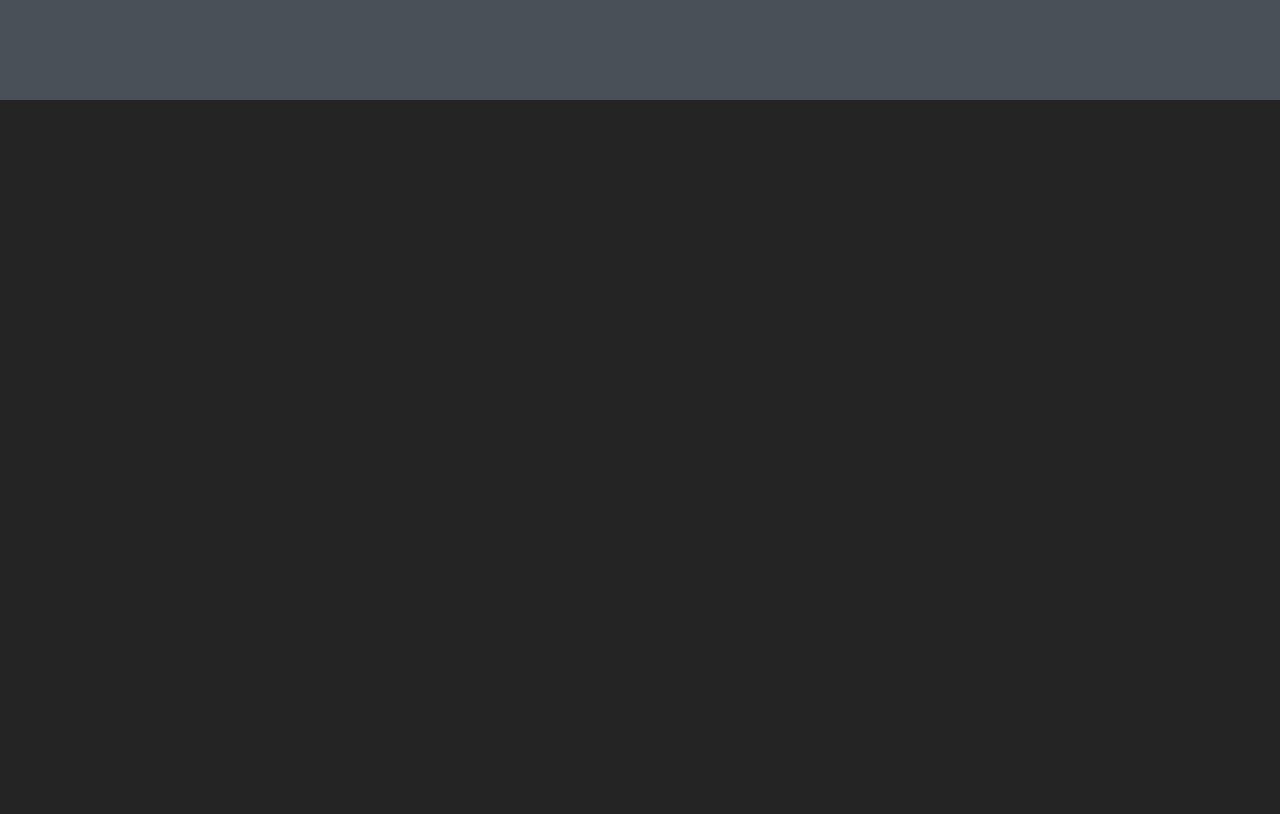
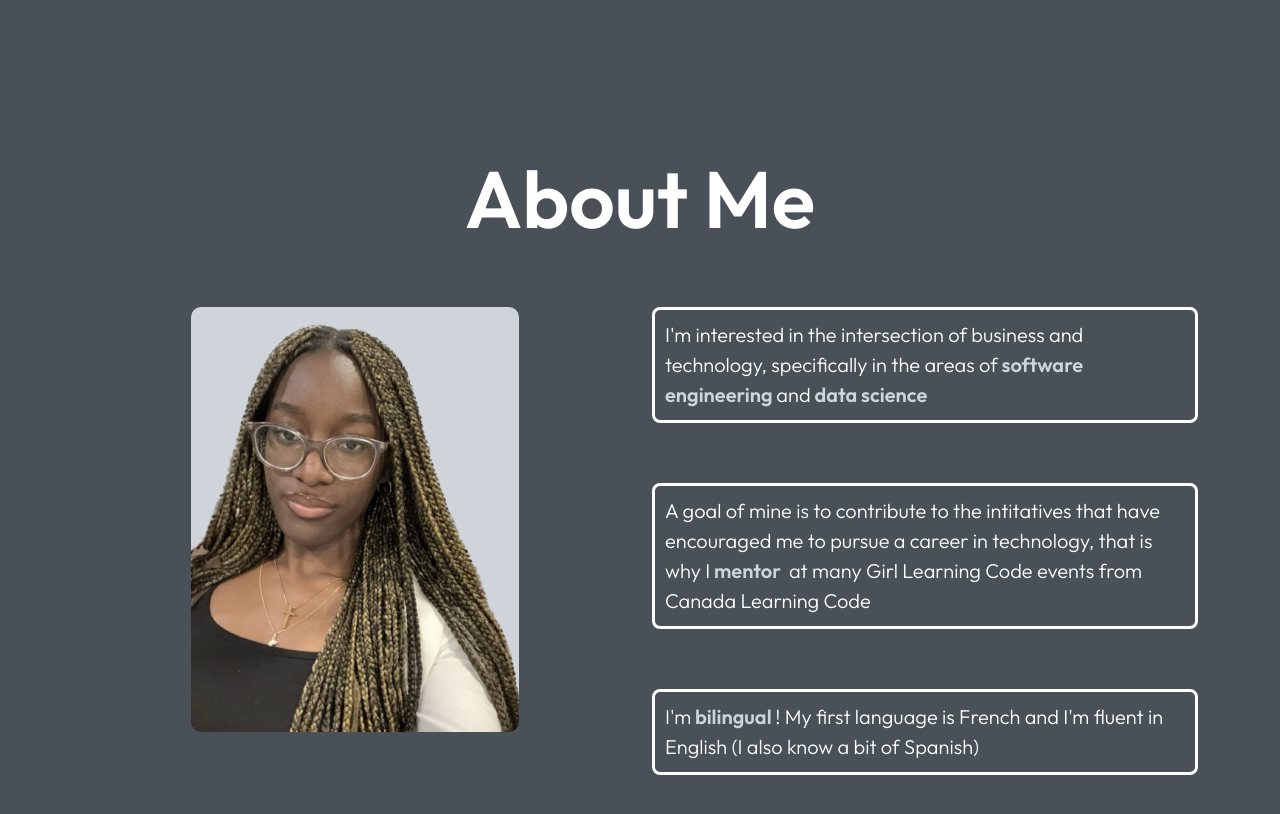
Before and after one commit to lauryneada/personal_website, a React (Vite) app: page / in a window 1280 px wide. Shown: the part 700-1514 px from the top of the page. Before the commit the page ends 800 px from the top, so only its background shows below. Built offline with nearby package versions, Linux system fonts and the light colour scheme.

Commit message:
about section

```diff
--- a/src/App.css
+++ b/src/App.css
@@ -10,6 +10,24 @@
 body {
   font-family: 'Outfit', sans-serif;
   color: white;
+  font-weight: 300;
+}
+
+h1 {
+  font-weight:600;
+  font-size: 100px;
+  padding: 10px;
+}
+
+h2{
+  font-weight: 600;
+  font-size:80px;
+  padding: 30px;
+  margin-bottom: 30px;
+}
+
+p {
+  font-size: 20px;
 }
 
 .nav-item {
@@ -19,5 +37,26 @@ body {
 }
 
 .section {
-  margin:100px;
+  margin-top:300px;
+  margin-bottom: 300px;
 }
+
+mark {
+  font-weight: 600;
+  color:#CED4DA;
+  background: none;
+}
+
+.fact {
+  text-align: left;
+  border: solid;
+  padding:10px;
+  border-radius: 8px;
+  margin-bottom: 60px;
+}
+
+.headshot {
+  max-width: 60%;
+  height:auto;
+  border-radius: 10px;
+}
--- a/src/App.jsx
+++ b/src/App.jsx
@@ -24,8 +24,36 @@ function Header() {
   return (
     <div className="section">
        <h1>Hey, I'm Lauryne!</h1>
+       <p>I'm a double-degree student studying<mark>computer science</mark>@ the University of Waterloo
+          and<mark>business administration</mark>@ Wilfrid Laurier University</p>
     </div>
 
+  );
+}
+
+function About() {
+  return (
+    <div className="section">
+      <h2>About Me</h2>
+      <Container>
+        <Row>
+          <Col classname="col-headshot">
+            <img className="headshot" src="/lauryne_headshot.png"></img>
+          </Col>
+          <Col className="col-facts">
+            <p className="fact">I'm interested in the intersection of business and technology, specifically in the areas
+              of<mark>software engineering</mark>and<mark>data science</mark></p>
+
+            <p className="fact">A goal of mine is to contribute to the intitatives that have encouraged me to pursue a career
+              in technology, that is why I<mark>mentor</mark> at many Girl Learning Code events from Canada Learning Code</p>
+
+            <p className="fact">I'm<mark>bilingual</mark>! My first language is French and I'm fluent in English
+            (I also know a bit of Spanish)</p>
+          </Col>
+        </Row>
+
+      </Container>
+    </div>
   );
 }
 
@@ -34,6 +62,7 @@ export default function Main() {
     <div>
       <Nav />
       <Header />
+      <About />
     </div>
   );
 }
--- a/src/index.css
+++ b/src/index.css
@@ -22,8 +22,3 @@ body {
   min-height: 100vh;
   background-color: #495057;
 }
-
-h1 {
-  font-weight:600;
-  font-size: 100px;
-}
```
Also changed, not shown: public/lauryne_headshot.png (added).
